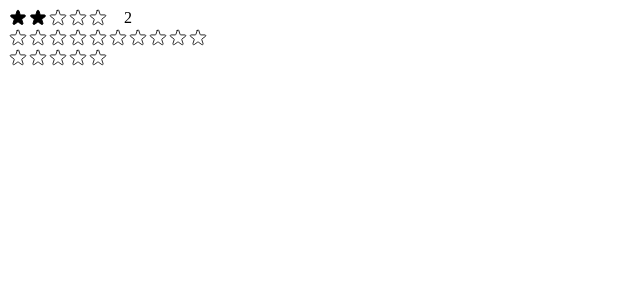
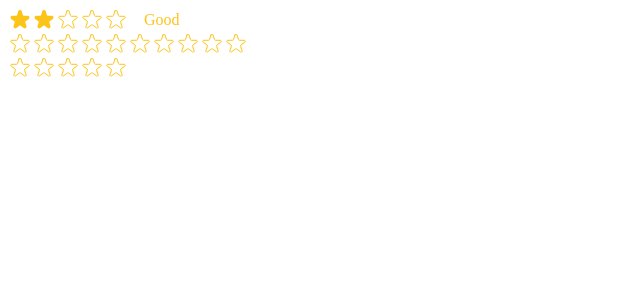
Before and after one commit to ojumbo-do/movies-rating-app, a React (Create React App) app: page / in a window 1280 px wide. Both pictures are taken after a click on the button 38 px from the left and 18 px from the top of the page. Shown: the top 300 px of the page, without its empty margins (0-640 px from the left). Built offline with nearby package versions, Linux system fonts and the light colour scheme.

Commit message:
Adding props to Starrqating component

```diff
--- a/src/StarRating.js
+++ b/src/StarRating.js
@@ -10,17 +10,26 @@
   display: "flex",
 };
 
-const textStyle = {
-  linHeight: "1",
-  margin: "0",
-};
-
-export default function StarRating({ maxRating = 5 }) {
-  const [rating, setRating] = useState(0);
+export default function StarRating({
+  maxRating = 5,
+  color = "#fcc419",
+  size = 48,
+  className,
+  messages = [],
+  defaultRating = 0,
+}) {
+  const [rating, setRating] = useState(defaultRating);
   const [tempRating, setTempRating] = useState(0);
 
+  const textStyle = {
+    linHeight: "1",
+    margin: "0",
+    color,
+    size: `${size}px`,
+  };
+
   return (
-    <div style={containerStyle}>
+    <div style={containerStyle} className={className}>
       <div style={starContainerStyle}>
         {Array.from({ length: maxRating }, (_, index) => (
           <span>
@@ -30,22 +39,29 @@
               full={tempRating ? tempRating >= index + 1 : rating >= index + 1}
               onHoverIn={() => setTempRating(index + 1)}
               onHoverOut={() => setTempRating(0)}
+              color={color}
+              size={size}
             />
           </span>
         ))}
       </div>
 
-      <p style={textStyle}>{tempRating || rating || ""}</p>
+      <p style={textStyle}>
+        {messages.length === maxRating
+          ? messages[tempRating ? tempRating - 1 : rating - 1]
+          : tempRating || rating || ""}
+      </p>
     </div>
   );
 }
 
-const Star = ({ onRate, full, onHoverIn, onHoverOut }) => {
+const Star = ({ onRate, full, onHoverIn, onHoverOut, color, size }) => {
   const starStyle = {
     display: "block",
-    width: "20px",
-    height: "20px",
+    width: `${size / 2}px`,
+    height: `${size / 2}px`,
     cursor: "pointer",
+    color,
   };
 
   return (
@@ -60,8 +76,8 @@
         <svg
           xmlns="http://www.w3.org/2000/svg"
           viewBox="0 0 20 20"
-          fill="#000"
-          stroke="#000"
+          fill={color}
+          stroke={color}
         >
           <path d="M9.049 2.927c.3-.921 1.603-.921 1.902 0l1.07 3.292a1 1 0 00.95.69h3.462c.969 0 1.371 1.24.588 1.81l-2.8 2.034a1 1 0 00-.364 1.118l1.07 3.292c.3.921-.755 1.688-1.54 1.118l-2.8-2.034a1 1 0 00-1.175 0l-2.8 2.034c-.784.57-1.838-.197-1.539-1.118l1.07-3.292a1 1 0 00-.364-1.118L2.98 8.72c-.783-.57-.38-1.81.588-1.81h3.461a1 1 0 00.951-.69l1.07-3.292z" />
         </svg>
@@ -70,7 +86,7 @@
           xmlns="http://www.w3.org/2000/svg"
           fill="none"
           viewBox="0 0 24 24"
-          stroke="#000"
+          stroke={color}
         >
           <path
             strokeLinecap="round"
--- a/src/index.js
+++ b/src/index.js
@@ -8,7 +8,10 @@
 root.render(
   <React.StrictMode>
     {/* <App /> */}
-    <StarRating maxRating={5} />
+    <StarRating
+      maxRating={5}
+      messages={["Okay", "Good", "Very Good", "Excellent", "Perfect"]}
+    />
     <StarRating maxRating={10} />
     <StarRating />
   </React.StrictMode>
```
